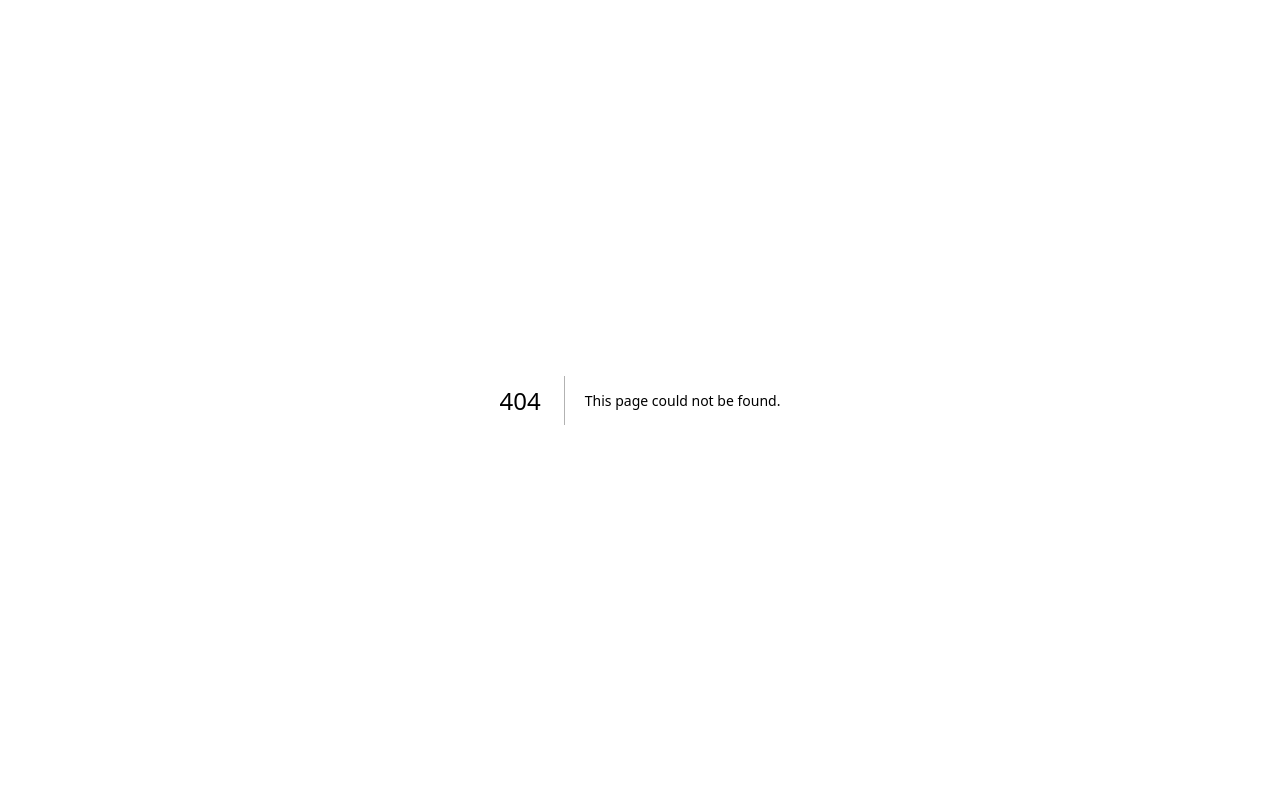
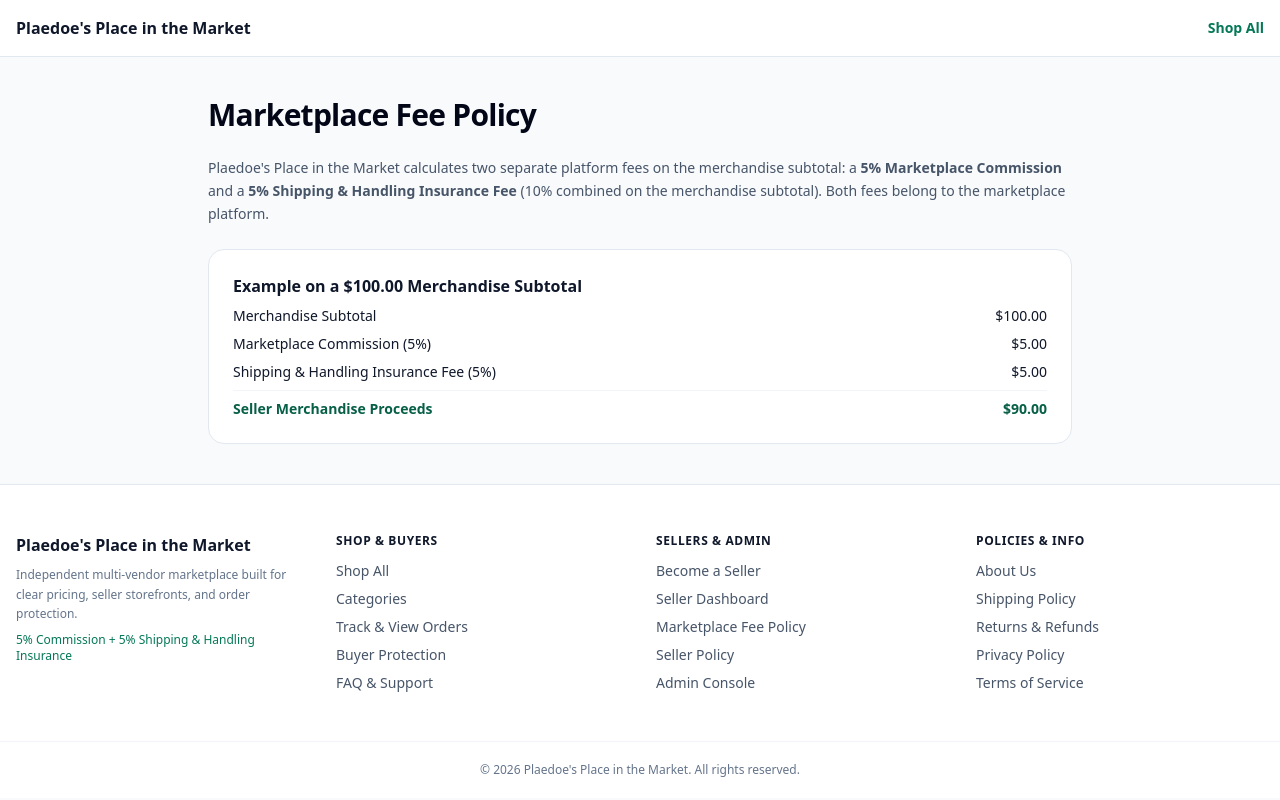
Before and after one commit to creevesunc/Plaedoes-place-in-the-marketplace-, a Next.js app: page /marketplace-fee-policy in a window 1280 px wide. Before the commit this address had no page. Built offline with nearby package versions, Linux system fonts and the light colour scheme.

Commit message:
Create Marketplace Fee Policy page component

```diff
--- /dev/null
+++ b/src/app/marketplace-fee-policy/page.tsx
@@ -0,0 +1,58 @@
+import Link from "next/link";
+import { calculateMarketplaceFees, formatCentsToUsd } from "@/lib/fees";
+import { MarketplaceFooter } from "@/components/MarketplaceFooter";
+
+export default function MarketplaceFeePolicyPage() {
+  const example = calculateMarketplaceFees(10000);
+
+  return (
+    <div className="min-h-screen bg-slate-50 text-slate-900">
+      <header className="border-b border-slate-200 bg-white">
+        <div className="mx-auto flex max-w-7xl items-center justify-between px-4 py-4">
+          <Link href="/" className="text-base font-bold text-slate-900">
+            Plaedoe&apos;s Place in the Market
+          </Link>
+          <Link href="/shop" className="text-sm font-semibold text-emerald-700 hover:underline">
+            Shop All
+          </Link>
+        </div>
+      </header>
+
+      <main className="mx-auto max-w-4xl px-4 py-10 space-y-6">
+        <h1 className="text-3xl font-extrabold tracking-tight text-slate-950">
+          Marketplace Fee Policy
+        </h1>
+        <p className="text-sm leading-relaxed text-slate-600">
+          Plaedoe&apos;s Place in the Market calculates two separate platform fees on the
+          merchandise subtotal: a <strong>5% Marketplace Commission</strong> and a{" "}
+          <strong>5% Shipping &amp; Handling Insurance Fee</strong> (10% combined on the
+          merchandise subtotal). Both fees belong to the marketplace platform.
+        </p>
+
+        <div className="rounded-2xl border border-slate-200 bg-white p-6 space-y-2 text-sm">
+          <h2 className="text-base font-bold text-slate-900">
+            Example on a $100.00 Merchandise Subtotal
+          </h2>
+          <div className="flex justify-between">
+            <span>Merchandise Subtotal</span>
+            <span>{formatCentsToUsd(example.merchandiseSubtotalCents)}</span>
+          </div>
+          <div className="flex justify-between">
+            <span>Marketplace Commission (5%)</span>
+            <span>{formatCentsToUsd(example.marketplaceCommissionCents)}</span>
+          </div>
+          <div className="flex justify-between">
+            <span>Shipping &amp; Handling Insurance Fee (5%)</span>
+            <span>{formatCentsToUsd(example.shippingHandlingInsuranceCents)}</span>
+          </div>
+          <div className="flex justify-between border-t border-slate-100 pt-2 font-semibold text-emerald-800">
+            <span>Seller Merchandise Proceeds</span>
+            <span>{formatCentsToUsd(example.sellerProceedsCents)}</span>
+          </div>
+        </div>
+      </main>
+
+      <MarketplaceFooter />
+    </div>
+  );
+}
```
